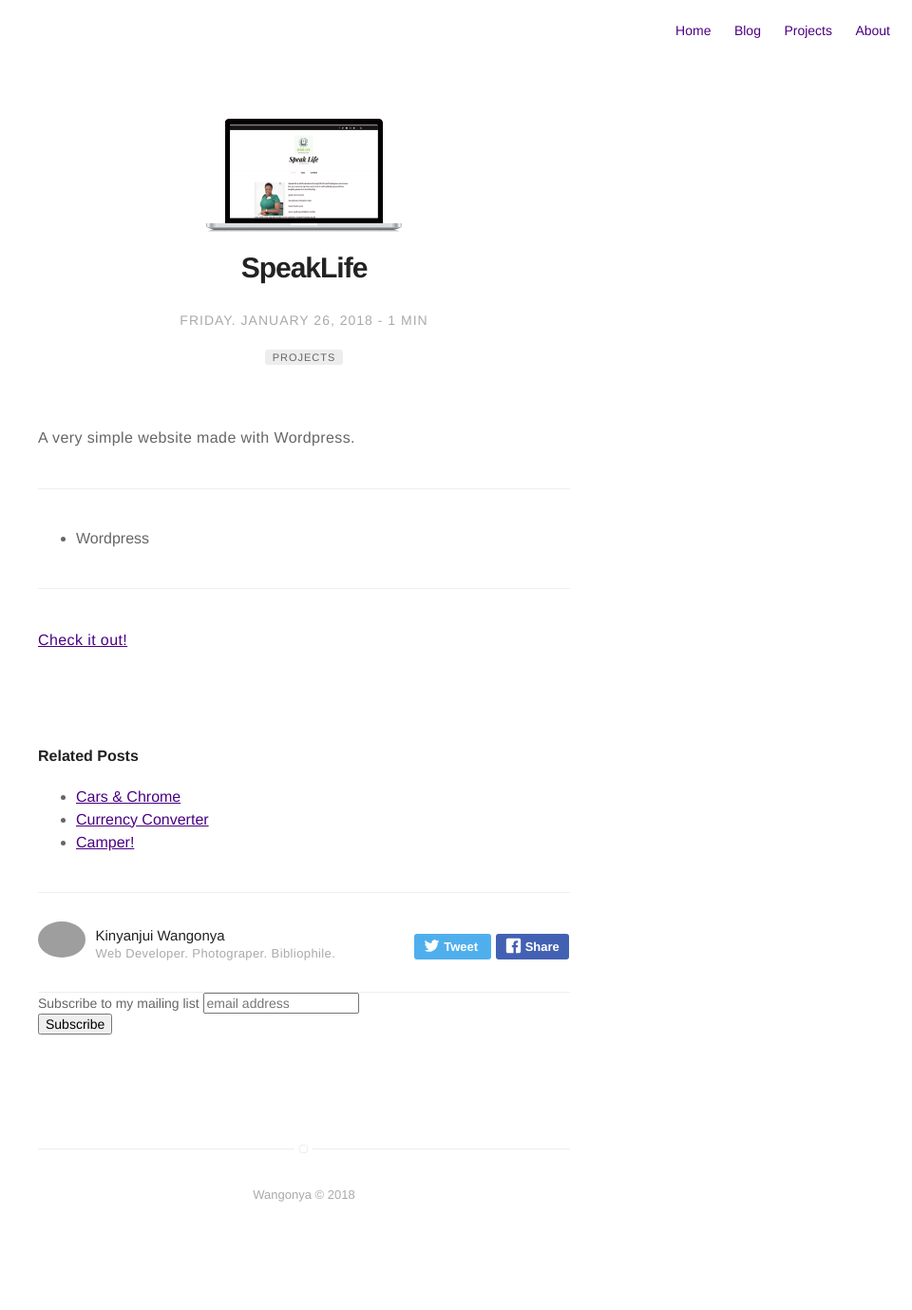
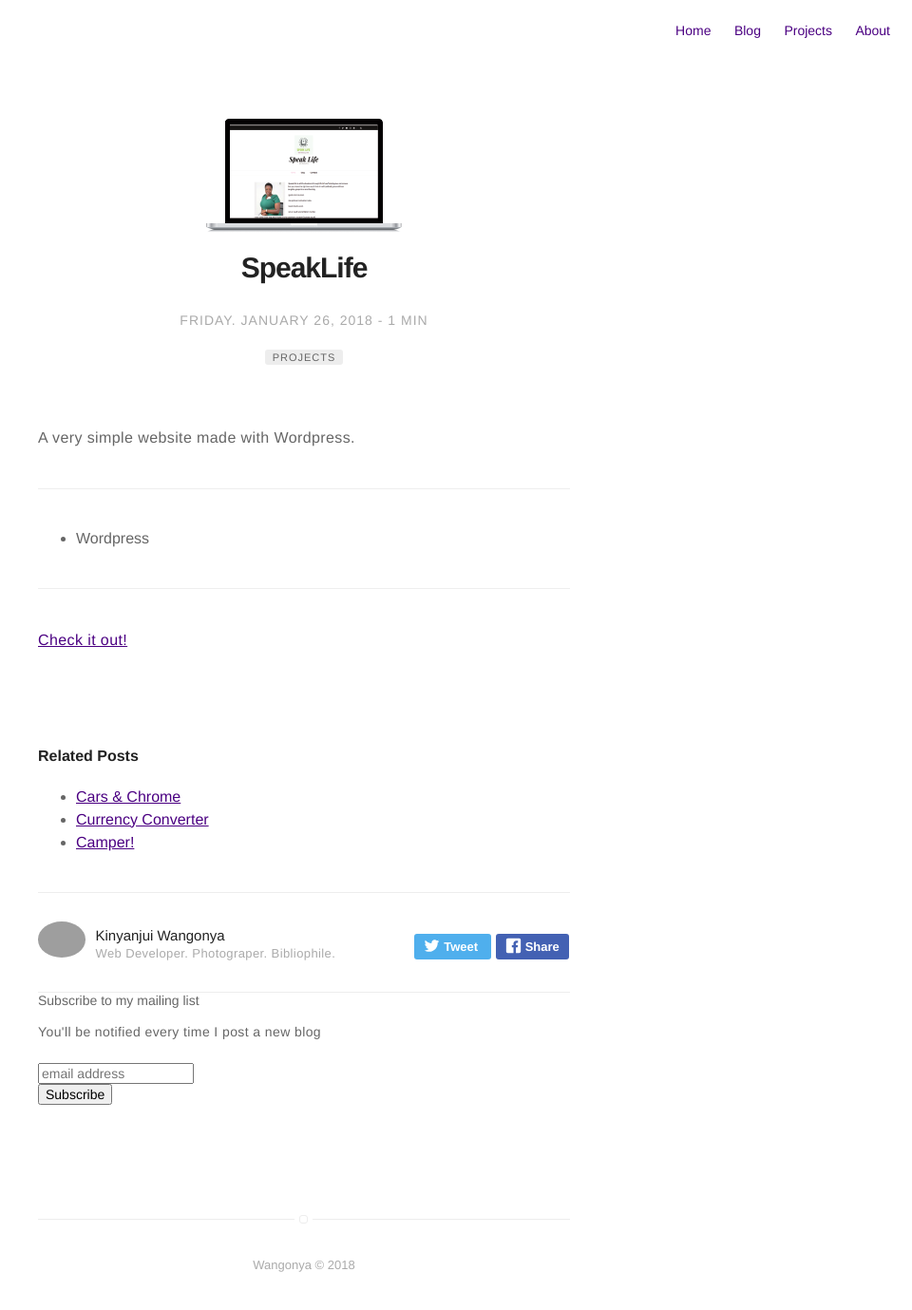
Before and after one commit to wangonya/wang0nya.github.io-v1, a Jekyll site: the page built from _posts/2018-01-26-speaklife.markdown, in a window 1280 px wide. Shown: the whole page at 95% size, without its empty margins (320-1280 px from the left). Built offline with Jekyll 4.4.1, drawn with Linux system fonts in a browser that asks for light colours; comment, search, counter and statistics services are not loaded; before the commit the page ends 1305 px from its top, so only the background shows below that.

Commit message:
add subscribe message

```diff
--- a/_includes/subscribe.html
+++ b/_includes/subscribe.html
@@ -9,6 +9,7 @@
     <form action="https://github.us18.list-manage.com/subscribe/post?u=12bafd5799b3bb6af5c56e0cb&amp;id=5cd3f7509c" method="post" id="mc-embedded-subscribe-form" name="mc-embedded-subscribe-form" class="validate" target="_blank" novalidate>
         <div id="mc_embed_signup_scroll">
             <label for="mce-EMAIL">Subscribe to my mailing list</label>
+            <p>You'll be notified every time I post a new blog</p>
             <input type="email" value="" name="EMAIL" class="email" id="mce-EMAIL" placeholder="email address" required>
             <!-- real people should not fill this in and expect good things - do not remove this or risk form bot signups-->
             <div style="position: absolute; left: -5000px;" aria-hidden="true"><input type="text" name="b_12bafd5799b3bb6af5c56e0cb_5cd3f7509c" tabindex="-1" value=""></div>
```
Also changed, not shown: 8 other files.
